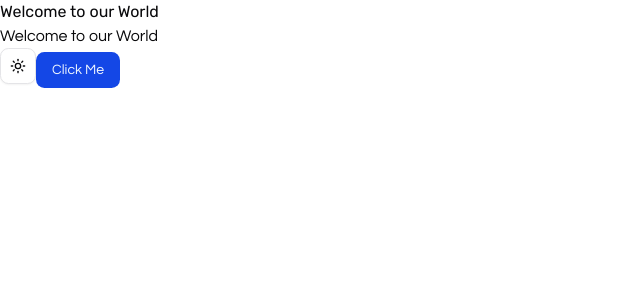
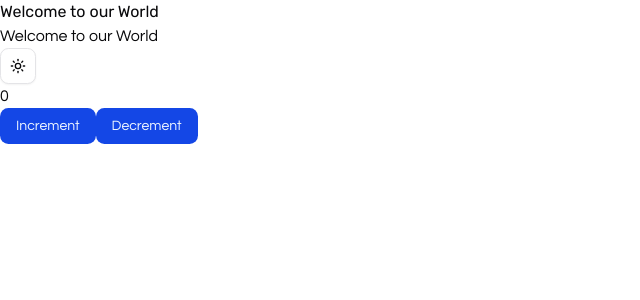
Before and after one commit to sundararajan-git/MEDI_CARE, a Next.js app: page / in a window 1280 px wide. Shown: the top 300 px of the page, without its empty margins (0-640 px from the left). Built offline with nearby package versions, Linux system fonts and the light colour scheme.

Commit message:
redux setup

```diff
--- a/app/layout.tsx
+++ b/app/layout.tsx
@@ -2,6 +2,7 @@ import type { Metadata } from "next";
 import { ThemeProvider } from "@/components/theme-provider";
 import { Questrial, Rubik } from "next/font/google";
 import "./globals.css";
+import { ReduxProvider } from "@/store/Provider";
 
 const questrial = Questrial({
   subsets: ["latin"],
@@ -34,6 +35,7 @@ export default function RootLayout({
       suppressHydrationWarning
     >
       <body className={`antialiased`}>
+        <ReduxProvider>
           <ThemeProvider
             attribute="class"
             defaultTheme="system"
@@ -42,6 +44,7 @@ export default function RootLayout({
           >
             {children}
           </ThemeProvider>
+        </ReduxProvider>
       </body>
     </html>
   );
--- a/app/page.tsx
+++ b/app/page.tsx
@@ -1,13 +1,34 @@
+"use client";
+
 import { ThemeToggle } from "@/components/ThemeToggle";
 import { Button } from "@/components/ui/button";
+import { decrement, increment } from "@/store/features/counterSlice";
+import { AppDispatch, RootState } from "@/store/store";
+import { useDispatch, useSelector } from "react-redux";
 
 const page = () => {
+  const counter = useSelector((state: RootState) => state.counter);
+  const dispatch = useDispatch<AppDispatch>();
   return (
     <div>
       <h1 className="font-heading">Welcome to our World</h1>
       <h1 className="font-sans">Welcome to our World</h1>
       <ThemeToggle />
-      <Button>Click Me</Button>
+      <p>{counter.value}</p>
+      <Button
+        onClick={() => {
+          dispatch(increment());
+        }}
+      >
+        Increment
+      </Button>
+      <Button
+        onClick={() => {
+          dispatch(decrement());
+        }}
+      >
+        Decrement
+      </Button>
     </div>
   );
 };
--- a/package.json
+++ b/package.json
@@ -9,6 +9,7 @@
     "lint": "eslint"
   },
   "dependencies": {
+    "@reduxjs/toolkit": "^2.11.2",
     "class-variance-authority": "^0.7.1",
     "clsx": "^2.1.1",
     "lucide-react": "^0.564.0",
@@ -17,6 +18,7 @@
     "radix-ui": "^1.4.3",
     "react": "19.2.3",
     "react-dom": "19.2.3",
+    "react-redux": "^9.2.0",
     "tailwind-merge": "^3.4.0"
   },
   "devDependencies": {
--- /dev/null
+++ b/store/Provider.tsx
@@ -0,0 +1,9 @@
+"use client";
+
+import { Provider } from "react-redux";
+import { store } from "./store";
+import { ReactNode } from "react";
+
+export function ReduxProvider({ children }: { children: React.ReactNode }) {
+  return <Provider store={store}>{children}</Provider>;
+}
--- /dev/null
+++ b/store/features/counterSlice.ts
@@ -0,0 +1,23 @@
+import { createSlice } from "@reduxjs/toolkit";
+
+const initialState = {
+    value: 0
+}
+
+
+const counterSlice = createSlice({
+    name: "Counter",
+    initialState: initialState,
+    reducers: {
+        increment: (state) => {
+            state.value += 1
+        },
+        decrement: (state) => {
+            state.value -= 1
+        }
+    }
+})
+
+
+export const { increment, decrement } = counterSlice.actions
+export default counterSlice.reducer
--- /dev/null
+++ b/store/store.ts
@@ -0,0 +1,12 @@
+import { configureStore } from "@reduxjs/toolkit";
+import counterReducer from "./features/counterSlice";
+
+
+export const store = configureStore({
+    reducer: {
+        counter: counterReducer
+    }
+})
+
+export type RootState = ReturnType<typeof store.getState>
+export type AppDispatch = typeof store.dispatch
```
Also changed, not shown: 1 other file (tests, documents, lock files or other folders). Lines whose indentation alone changed are shown as unchanged.
